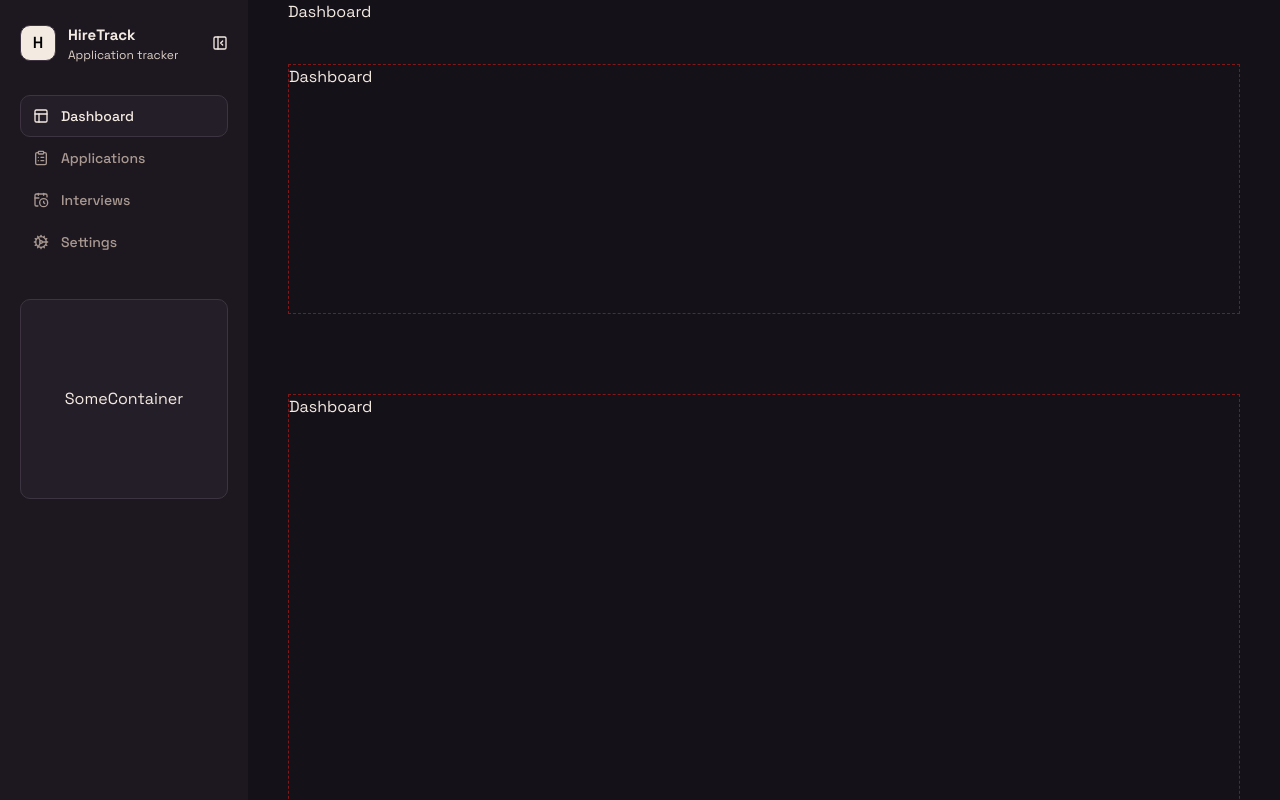
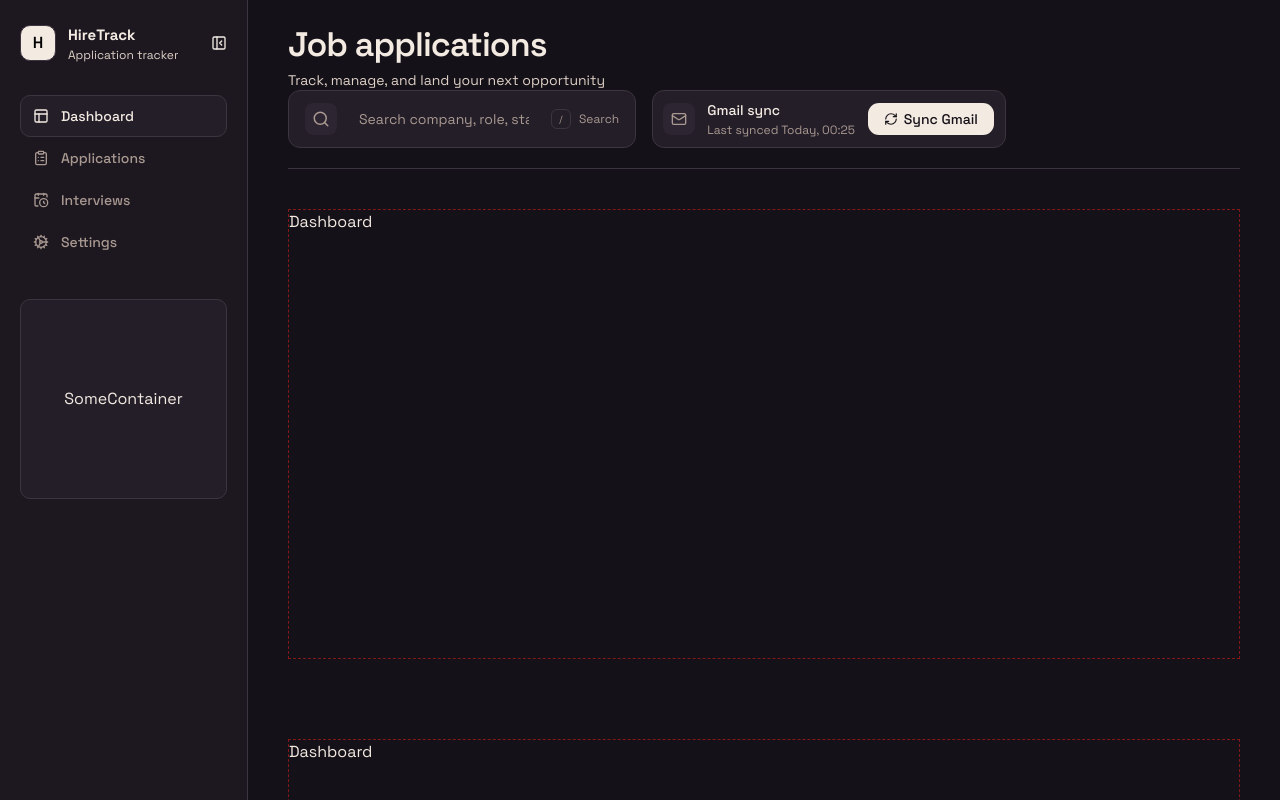
Before and after one commit to mundesamarth/HireTrack, a Next.js app: page / in a window 1280 px wide. Built offline with nearby package versions, Linux system fonts and the light colour scheme.

Commit message:
Top heading section done

```diff
--- a/app/applications/page.tsx
+++ b/app/applications/page.tsx
@@ -1,8 +1,10 @@
+import TopheaderSection from "../components/Topheader"
+
 export default function Applications() {
   return (
     <div>
        <div className="text-foreground-1">
-      <h1>Applications Page</h1>
+        <TopheaderSection/>
       <div className="border-dashed border border-red-900 w-full h-[250px] mb-20"> Applications</div>
       <div className="border-dashed border border-red-900 w-full h-[450px] mb-20"> Applications</div>
       <div className="border-dashed border border-red-900 w-full h-[450px] mb-20"> Applications</div>
--- /dev/null
+++ b/app/components/Searchbar.tsx
@@ -0,0 +1,29 @@
+import { Input } from "@/components/ui/input";
+import { Search } from "lucide-react";
+
+export default function Searchbar(){
+    return(
+        <div className="border border-border  bg-surface rounded-[12px]  ">
+            <div className="flex items-center justify-center gap-x-[12px] px-[16px] py-3 px-2.5  ">
+              <p className=" w-8 h-8 bg-surface-muted rounded-[8px] flex items-center justify-center ">
+                <Search
+                  className="text-foreground-3 h-[18px] w-[18px]"
+                  size={14}
+                />
+              </p>
+              <div className="">
+                <Input
+                  className="border-none outline-none border-foreground-1 text-[14px] rounded-[10px] focus:border focus:border-border focus:outline-none placeholder:text-foreground-3 focus-visible:ring-0"
+                  placeholder="Search company, role, status"
+                />
+              </div>
+              <div className="text-foreground-3 flex gap-2 items-center text-xs">
+                <span className="text-[9px] w-[20px] h-[20px] flex items-center justify-center rounded-[6px] border border-border ">
+                  /
+                </span>
+                Search
+              </div>
+            </div>
+          </div>
+    )
+}
--- a/app/components/Sidebar.tsx
+++ b/app/components/Sidebar.tsx
@@ -26,7 +26,7 @@ export default function Sidebar() {
   return (
     <aside
       className={cn(
-        "min-h-screen bg-sidebar overflow-hidden transition-[width] duration-500 ease-in-out",
+        "min-h-screen bg-sidebar overflow-hidden transition-[width] duration-500 ease-in-out border-r border-border",
         isCollapsed ? "w-[88px]" : "w-[248px]",
       )}
     >
--- /dev/null
+++ b/app/components/Syncbutton.tsx
@@ -0,0 +1,57 @@
+// ## 5. Gmail Sync Module Design System
+
+import { Button } from "@/components/ui/button";
+import { CloudSync, Mail, RefreshCcw } from "lucide-react";
+
+// This is the sync control in the top toolbar.
+
+// ### Container
+// - Height: minimum `52px`
+// - Background: primary surface
+// - Border: `1px solid --border`
+// - Radius: `12px`
+// - Shadow: shared raised surface
+
+// ### Structure
+// - Left: icon tile
+// - Middle: sync status text block
+// - Right: action button
+
+// ### Icon Tile
+// - Size: `32x32`
+// - Background: muted surface
+// - Radius: `10px`
+
+// ### Text Block
+// - Title/status line: `14px`, medium
+// - Supporting copy: `12px`
+// - Uses muted text for secondary line
+
+// ### Action
+// - Uses system button styles
+// - Must feel like part of one control, not an attached random button
+
+export default function Syncbutton() {
+  return (
+    <div className="rounded-[12px] border border-border min-h-[52px] bg-surface flex items-center justify-center px-2.5 gap-3">
+      {/* Left */}
+      <div className="w-8 h-8 flex items-center justify-center bg-surface-muted rounded-[8px]">
+        <Mail className="text-foreground-3 h-4 w-4" />
+      </div>
+      {/* Middle */}
+      <div>
+        <div className="text-[14px] font-medium">Gmail sync</div>
+        <div className="text-[12px] text-foreground-3">
+          Last synced Today, 00:25
+        </div>
+      </div>
+      {/* Right */}
+      <div>
+        <Button className="!rounded-[12px] text-background bg-foreground-1 text-sm py-4 hover:opacity-92 font-medium ml-auto shrink-0 cursor-pointer  !px-4">
+          <RefreshCcw className="!w-3.5 !h-3.5 scale-x-[-1]" />
+          Sync Gmail
+        </Button>
+      </div>
+    </div>
+  );
+}
--- /dev/null
+++ b/app/components/Topheader.tsx
@@ -0,0 +1,102 @@
+"use client";
+import { Input } from "@/components/ui/input";
+import { Search } from "lucide-react";
+import Link from "next/link";
+import { usePathname } from "next/navigation";
+import Searchbar from "./Searchbar";
+import Syncbutton from "./Syncbutton";
+export default function TopheaderSection() {
+  const pathname = usePathname();
+
+  const headingLabel = [
+    {
+      label: "Job applications",
+      subLabel: "Track, manage, and land your next opportunity",
+      href: "/",
+    },
+    {
+      label: "Application Section",
+      subLabel: "Track every role you’ve applied to",
+      href: "/applications",
+    },
+    {
+      label: "Interviews",
+      subLabel: "Stay prepared and never miss a step",
+      href: "/interviews",
+    },
+    {
+      label: "Settings",
+      subLabel: "Manage your preferences and account",
+      href: "/settings",
+    },
+  ];
+  const icon = [
+    {
+      searchBar: Search,
+    },
+  ];
+  const currentHeading = headingLabel.find((h) => h.href === pathname);
+  return (
+    <div className="flex justify-between mt-7 h-auto min-w-560px max-w-720px mb-10 border-b pb-5 sm:flex-wrap ">
+      {/* Left Section  */}
+      <div className="">
+        <div className="text-[34px] font-[600] leading-none tracking-[-0.06rem]">
+          {currentHeading?.label}
+        </div>
+        <div className="text-sm mt-2 text-foreground-2">
+          {currentHeading?.subLabel}
+        </div>
+      </div>
+      {/* Right side */}
+      <div>
+        <div className="flex gap-4 sm:flex-wrap min-h-[52px] md:w-[100%]">
+            {/* Search Bar */}
+          <Searchbar/>
+          {/* Sync Button */}
+          <Syncbutton/>
+        </div>
+      </div>
+    </div>
+  );
+}
+
+// 4. Search Toolbar Design System
+
+// This is the command-style search module.
+
+// ### Container
+// - Height: minimum `52px`
+// - Background: primary surface
+// - Border: `1px solid --border`
+// - Radius: `12px`
+// - Shadow: shared raised surface
+// - Layout: icon tile + input/content + trailing shortcut hint
+
+// ### Internal Layout
+// - Horizontal gap: `12px`
+// - Padding: `16px`
+// - Icon tile size: `32x32`
+// - Input height: visually aligned inside `52px` container
+
+// ### Search Input
+// - Font size: `14px`
+// - Radius: `10px`
+// - Background: transparent or integrated with toolbar surface
+// - Shortcut hint: `/` key shown inside `Kbd`
+
+// ### Responsive Behavior
+// - Mobile: full width
+// - `sm` and up: pairs with Gmail sync in a 2-column utility grid
+
+// ### Design Intent
+// - Should feel like a command/search surface
+// - Must not look like a plain input dropped in the header
+
+// ---
+
+
+// ### Responsive Behavior
+// - Mobile: stacks below search
+// - `sm` and above: sits beside search in toolbar grid
+
+// ---
--- a/app/page.tsx
+++ b/app/page.tsx
@@ -1,12 +1,12 @@
 import { Button } from "@/components/ui/button";
 import Link from "next/link";
 import Sidebar from "./components/Sidebar";
+import TopheaderSection from "./components/Topheader";
 
 export default function Home() {
   return (
     <div className="text-foreground-1">
-      <h1 className="mb-10">Dashboard</h1>
-      <div className="border-dashed border border-red-900 w-full h-[250px] mb-20"> Dashboard</div>
+      <TopheaderSection/>
       <div className="border-dashed border border-red-900 w-full h-[450px] mb-20"> Dashboard</div>
       <div className="border-dashed border border-red-900 w-full h-[450px] mb-20"> Dashboard</div>
       <div className="border-dashed border border-red-900 w-full h-[450px] mb-20"> Dashboard</div>
--- /dev/null
+++ b/components/ui/input.tsx
@@ -0,0 +1,19 @@
+import * as React from "react"
+
+import { cn } from "@/lib/utils"
+
+function Input({ className, type, ...props }: React.ComponentProps<"input">) {
+  return (
+    <input
+      type={type}
+      data-slot="input"
+      className={cn(
+        "h-8 w-full min-w-0 rounded-lg border border-input bg-transparent px-2.5 py-1 text-base transition-colors outline-none file:inline-flex file:h-6 file:border-0 file:bg-transparent file:text-sm file:font-medium file:text-foreground placeholder:text-muted-foreground focus-visible:border-ring focus-visible:ring-3 focus-visible:ring-ring/50 disabled:pointer-events-none disabled:cursor-not-allowed disabled:bg-input/50 disabled:opacity-50 aria-invalid:border-destructive aria-invalid:ring-3 aria-invalid:ring-destructive/20 md:text-sm dark:bg-input/30 dark:disabled:bg-input/80 dark:aria-invalid:border-destructive/50 dark:aria-invalid:ring-destructive/40",
+        className
+      )}
+      {...props}
+    />
+  )
+}
+
+export { Input }
```
